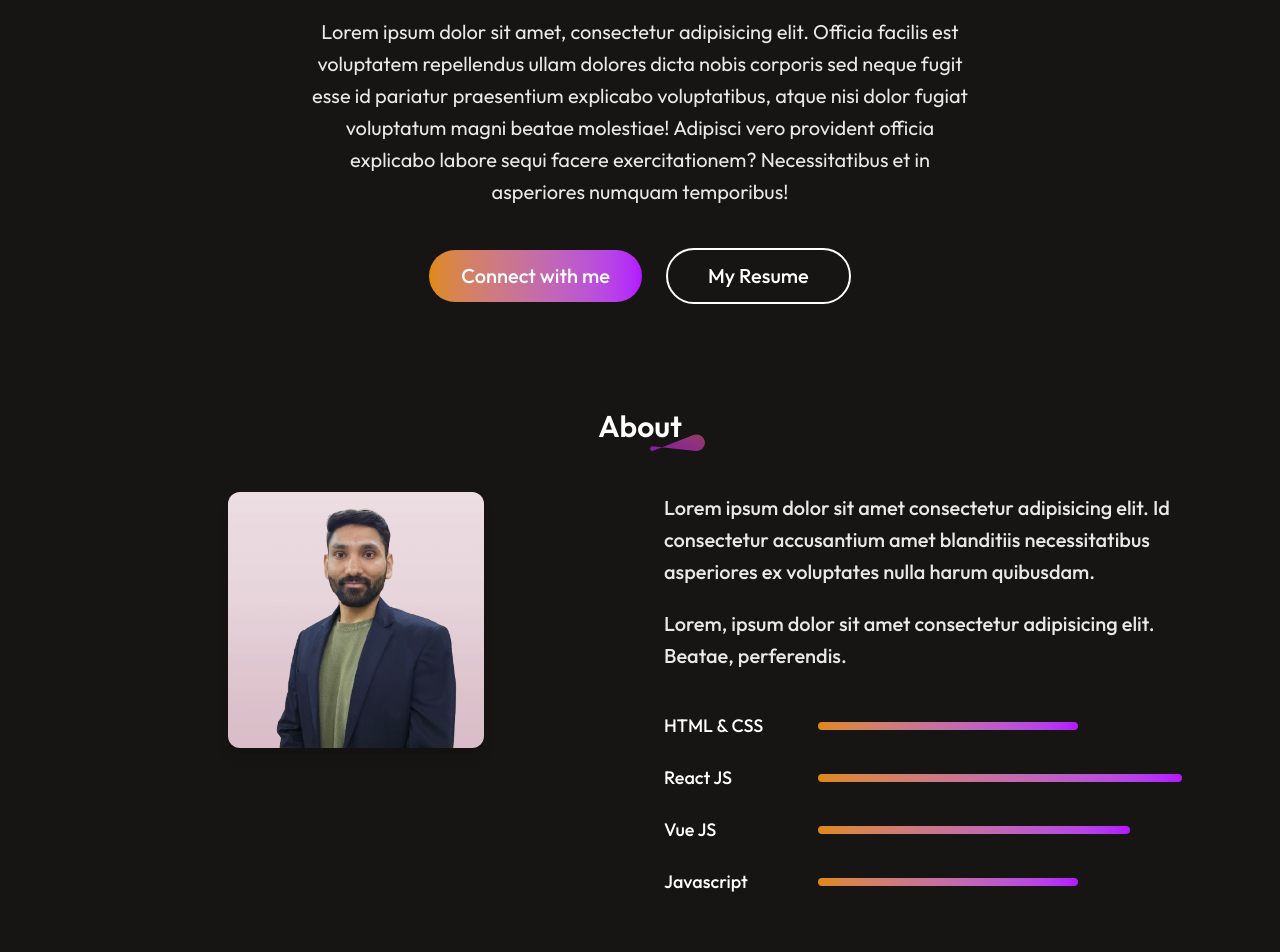
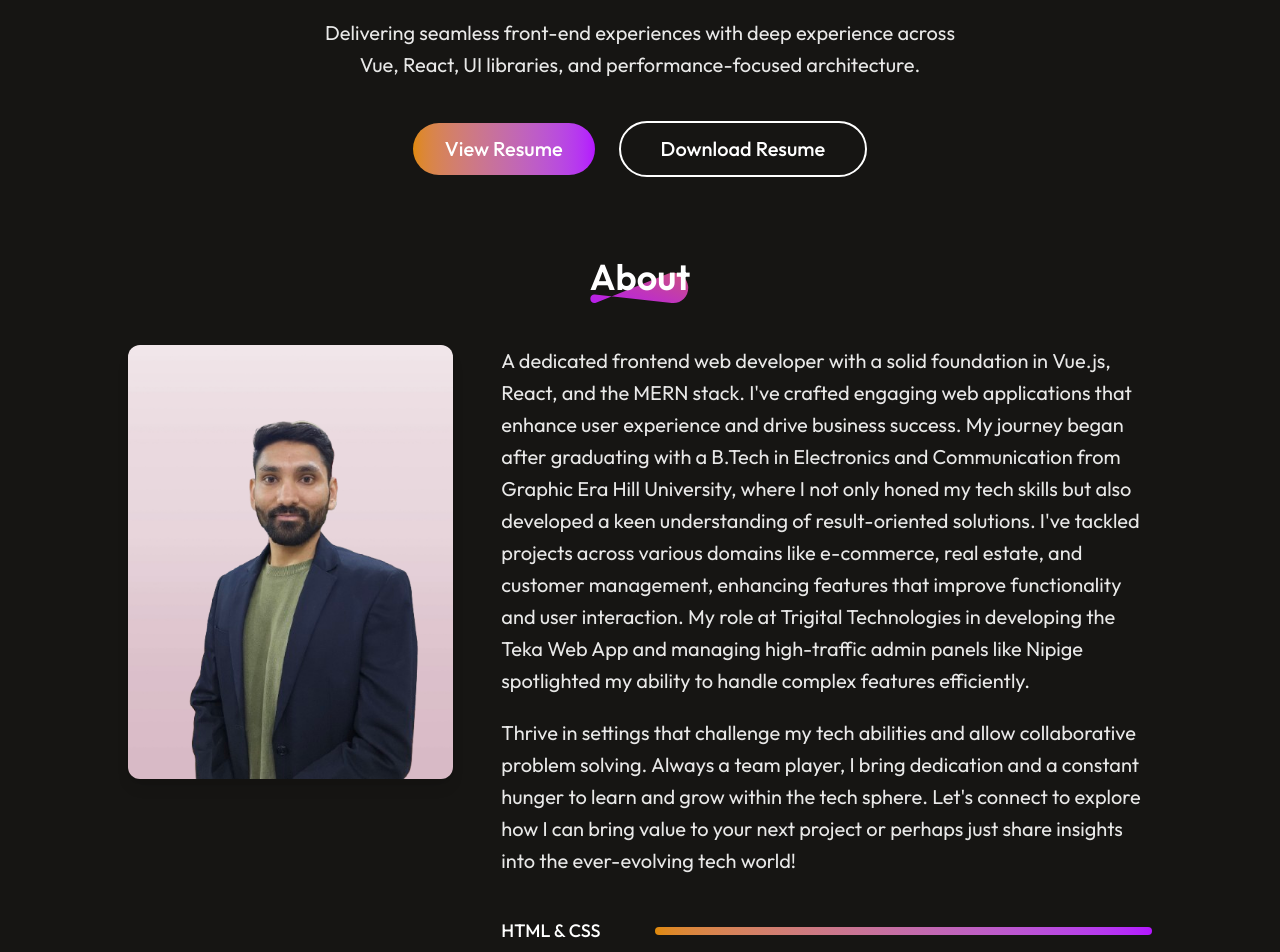
Before and after one commit to sanjaysha/portfolio-react, a React (Vite) app: page / in a window 1280 px wide. Shown: the part 540-1492 px from the top of the page. Built offline with nearby package versions, Linux system fonts and the light colour scheme.

Commit message:
hero, about and contact fixes

```diff
--- a/src/Components/About/About.jsx
+++ b/src/Components/About/About.jsx
@@ -6,51 +6,59 @@ const About = () => {
   return (
     <section
       name="about"
-      className="px-6 md:px-12 lg:px-24 py-16 flex flex-col items-center gap-12"
+      className="px-6 md:px-12 lg:px-32 py-10 flex flex-col items-center gap-12"
     >
-      {/* Title */}
       <div className="relative">
-        <h1 className="text-4xl md:text-3xl font-semibold">About</h1>
+        <h1 className="text-3xl sm:text-4xl font-semibold">About</h1>
         <img
           src={theme_pattern}
           alt=""
-          className="absolute -bottom-2 -right-6 w-20 md:w-14 opacity-70 -z-10"
+          className="absolute -bottom-2 right-1/2 translate-x-1/2 -z-10 w-20 sm:w-28 md:w-32"
         />
       </div>
 
-      {/* Content Section */}
-      <div className="grid grid-cols-1 md:grid-cols-2 gap-12 items-start max-w-6xl w-full">
-        {/* Image (Hidden on small screens for cleaner layout) */}
+      <div className="grid grid-cols-1 md:grid-cols-[1fr_2fr] gap-12 items-start max-w-6xl w-full">
         <div className="hidden md:flex justify-center">
           <img
             src={profile_img}
             alt="profile"
-            className="w-64 h-64 object-cover rounded-xl shadow-lg"
+            className="w-full h-auto object-cover rounded-xl shadow-lg"
           />
         </div>
 
-        {/* Right Content */}
         <div className="flex flex-col gap-10">
-          {/* Description */}
-          <div className="text-lg md:text-xl font-medium leading-7 md:leading-8 opacity-90 flex flex-col gap-5">
+          <div className="text-lg md:text-xl leading-7 md:leading-8 opacity-90 flex flex-col gap-5">
             <p>
-              Lorem ipsum dolor sit amet consectetur adipisicing elit. Id
-              consectetur accusantium amet blanditiis necessitatibus asperiores
-              ex voluptates nulla harum quibusdam.
+              A dedicated frontend web developer with a solid foundation in
+              Vue.js, React, and the MERN stack. I've crafted engaging web
+              applications that enhance user experience and drive business
+              success. My journey began after graduating with a B.Tech in
+              Electronics and Communication from Graphic Era Hill University,
+              where I not only honed my tech skills but also developed a keen
+              understanding of result-oriented solutions. I've tackled projects
+              across various domains like e-commerce, real estate, and customer
+              management, enhancing features that improve functionality and user
+              interaction. My role at Trigital Technologies in developing the
+              Teka Web App and managing high-traffic admin panels like Nipige
+              spotlighted my ability to handle complex features efficiently.
             </p>
             <p>
-              Lorem, ipsum dolor sit amet consectetur adipisicing elit. Beatae,
-              perferendis.
+              Thrive in settings that challenge my tech abilities and allow
+              collaborative problem solving. Always a team player, I bring
+              dedication and a constant hunger to learn and grow within the tech
+              sphere. Let's connect to explore how I can bring value to your
+              next project or perhaps just share insights into the ever-evolving
+              tech world!
             </p>
           </div>
 
-          {/* Skills */}
           <div className="flex flex-col gap-6">
             {[
-              { label: "HTML & CSS", width: "w-1/2" },
-              { label: "React JS", width: "w-[70%]" },
-              { label: "Vue JS", width: "w-[60%]" },
-              { label: "Javascript", width: "w-[50%]" },
+              { label: "HTML & CSS", width: "w-[80%]" },
+              { label: "Javascript", width: "w-[78%]" },
+              { label: "Vue JS", width: "w-[75%]" },
+              { label: "React JS", width: "w-[75%]" },
+              { label: "Tailwind", width: "w-[72%]" },
             ].map((skill, index) => (
               <div
                 key={index}
@@ -68,7 +76,6 @@ const About = () => {
         </div>
       </div>
 
-      {/* Achievements */}
       <div className="flex flex-wrap justify-center md:justify-between gap-10 w-full max-w-5xl mt-10">
         {[
           { value: "4+", label: "YEARS OF EXPERIENCE" },
--- a/src/Components/Contact/Contact.jsx
+++ b/src/Components/Contact/Contact.jsx
@@ -64,8 +64,8 @@ const Contact = () => {
           </h1>
 
           <p className="text-gray-300 text-lg leading-relaxed">
-            I'm currently available to take on new projects. Feel free to reach
-            out to me using any of the methods below—
+            Ready to bring my skills to a forward-thinking product team. If
+            you're hiring, I’d love to hear from you.
           </p>
 
           {/* CONTACT DETAILS */}
--- a/src/Components/Hero/Hero.jsx
+++ b/src/Components/Hero/Hero.jsx
@@ -6,16 +6,14 @@ const Hero = () => {
   return (
     <section
       name="home"
-      className="flex flex-col items-center text-center px-6 md:px-10 lg:px-20 gap-6 md:gap-10"
+      className="flex flex-col items-center text-center px-6 md:px-32 gap-6 md:gap-10"
     >
-      {/* Profile Image */}
       <img
         src={profile_img}
         alt="profile"
-        className="mt-10 h-40 w-40 md:h-56 md:w-56 rounded-full object-cover shadow-lg"
+        className="mt-10 h-40 w-40 md:h-56 md:w-56 rounded-full object-cover"
       />
 
-      {/* Heading */}
       <h1 className="max-w-3xl text-3xl md:text-4xl lg:text-5xl font-semibold leading-snug">
         <span className="bg-gradient-to-r from-[#df8908] to-[#b415ff] bg-clip-text text-transparent">
           I'm Sanjay Singh Shahi,
@@ -23,20 +21,13 @@ const Hero = () => {
         frontend developer based in India.
       </h1>
 
-      {/* Description */}
       <p className="max-w-2xl text-lg md:text-xl leading-7 md:leading-8 opacity-90">
-        Lorem ipsum dolor sit amet, consectetur adipisicing elit. Officia
-        facilis est voluptatem repellendus ullam dolores dicta nobis corporis
-        sed neque fugit esse id pariatur praesentium explicabo voluptatibus,
-        atque nisi dolor fugiat voluptatum magni beatae molestiae! Adipisci vero
-        provident officia explicabo labore sequi facere exercitationem?
-        Necessitatibus et in asperiores numquam temporibus!
+        Delivering seamless front-end experiences with deep experience across
+        Vue, React, UI libraries, and performance-focused architecture.
       </p>
 
-      {/* Buttons */}
       <div className="flex items-center gap-4 md:gap-6 text-lg md:text-xl font-medium mb-10">
-        {/* Connect Button */}
-        <Link
+        {/* <Link
           to="contact"
           smooth={true}
           duration={500}
@@ -44,14 +35,21 @@ const Hero = () => {
           className="px-6 md:px-8 py-3 rounded-full cursor-pointer bg-gradient-to-r from-[#df8908] to-[#b415ff] hover:opacity-90 transition"
         >
           Connect with me
-        </Link>
+        </Link> */}
 
-        {/* Resume Button */}
         <a
-          href="#"
-          className="px-8 md:px-10 py-3 rounded-full cursor-pointer border-2 border-white hover:border-[#b415ff] transition"
+          href="/Sanjay_Singh_Resume.pdf"
+          target="_blank"
+          className="px-6 md:px-8 py-3 rounded-full cursor-pointer bg-gradient-to-r from-[#df8908] to-[#b415ff] hover:opacity-90 transition"
         >
-          My Resume
+          View Resume
+        </a>
+        <a
+          href="/Sanjay_Singh_Resume.pdf"
+          download
+          className="px-2 md:px-10 py-3 rounded-full cursor-pointer border-2 border-white hover:border-[#b415ff] transition"
+        >
+          Download Resume
         </a>
       </div>
     </section>
--- a/src/Components/Navbar/Navbar.jsx
+++ b/src/Components/Navbar/Navbar.jsx
@@ -28,7 +28,7 @@ const Navbar = () => {
   ];
 
   return (
-    <nav className="flex items-center justify-between px-6 md:px-20 lg:px-44 py-4 relative">
+    <nav className="flex items-center justify-between px-6 md:px-32 lg:px-44 py-4 relative md:border-b md:border-gray-600">
       {/* Logo */}
       <img src={logo} alt="logo" className="h-12 w-auto rounded-full" />
 
@@ -51,7 +51,7 @@ const Navbar = () => {
           {navItems.map((item) => (
             <li
               key={item.id}
-              className="relative flex flex-col items-center md:hover:text-[#da7c25] cursor-pointer"
+              className="relative flex-1 flex flex-col items-center px-3 md:hover:text-[#da7c25] cursor-pointer"
             >
               <Link
                 to={item.id}
@@ -59,7 +59,7 @@ const Navbar = () => {
                 duration={500}
                 offset={-50}
                 onClick={() => setMenu(item.id)}
-                className="text-white text-[18px]"
+                className="text-white text-[18px] whitespace-nowrap"
               >
                 {item.label}
               </Link>
--- a/src/Components/Projects/Projects.jsx
+++ b/src/Components/Projects/Projects.jsx
@@ -9,8 +9,8 @@ const Projects = () => {
       name="projects"
       className="
         flex flex-col items-center justify-center
-        px-4 py-10
-        sm:px-8 md:px-20 lg:px-32
+        px-6 py-10
+        sm:px-8 md:px-32
         gap-12
       "
     >
```
Also changed, not shown: 1 other file (tests, documents, lock files or other folders).
